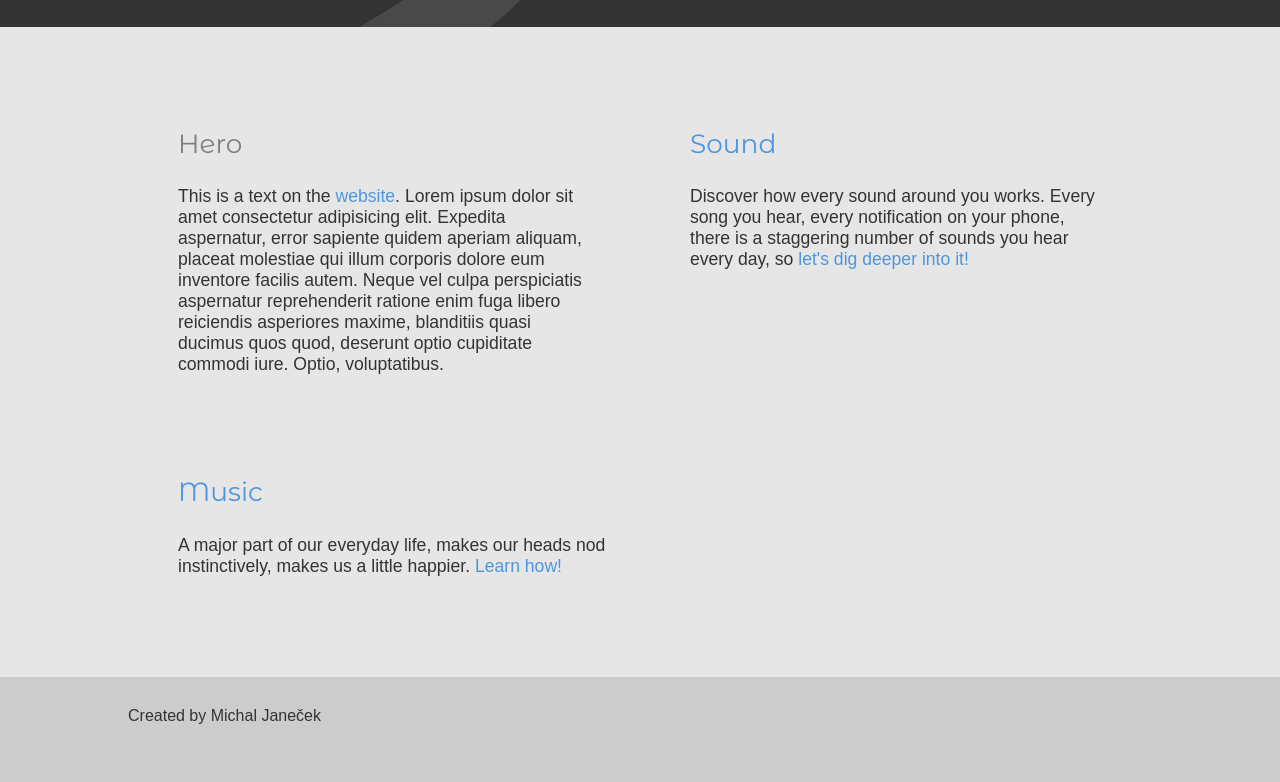
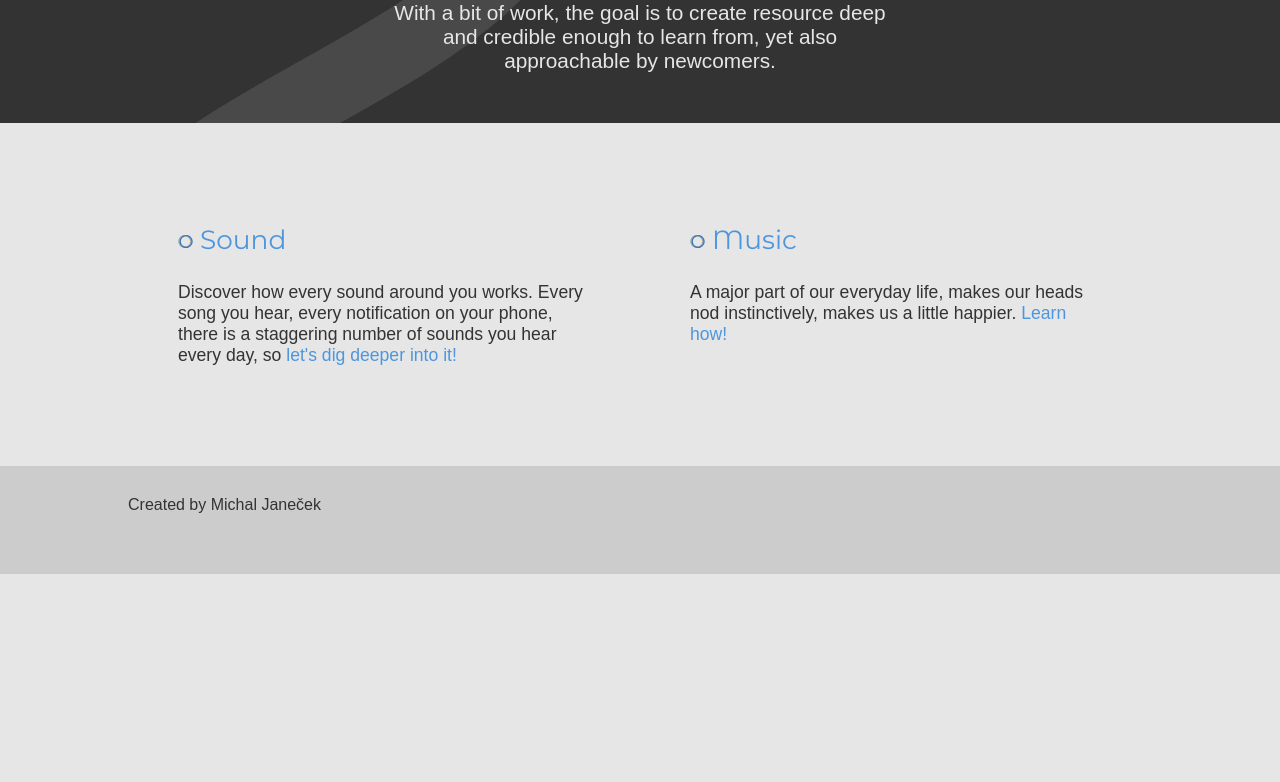
Before and after one commit to NonexistentBeing/AboveAndBeyondMusic, a website: page index.html in a window 1280 px wide. Shown: the part 240-1022 px from the top of the page. After the commit the page ends 814 px from the top, so only its background shows below. Drawn offline with nearby package versions, Linux system fonts and the light colour scheme.

Commit message:
Work on index

```diff
--- a/index.html
+++ b/index.html
@@ -59,28 +59,22 @@
 
             <section class="page__hero">
                 <h1 class="h1--main">Intro</h1>
-                <p>Above and beyond music.</p>
+                <p class="page__hero__paragraph">
+                    Welcome to the library, today we're here to go above and
+                    beyond music. Or well, over the course of time. With a bit
+                    of work, the goal is to create resource deep and credible
+                    enough to learn from, yet also approachable by newcomers.
+                </p>
             </section>
 
             <!-- PAGE CONTENT -->
 
             <section class="page__articles">
                 <article>
-                    <h2>Hero</h2>
-                    <p class="text--paragraph">
-                        This is a text on the <a href="/">website</a>. Lorem
-                        ipsum dolor sit amet consectetur adipisicing elit.
-                        Expedita aspernatur, error sapiente quidem aperiam
-                        aliquam, placeat molestiae qui illum corporis dolore eum
-                        inventore facilis autem. Neque vel culpa perspiciatis
-                        aspernatur reprehenderit ratione enim fuga libero
-                        reiciendis asperiores maxime, blanditiis quasi ducimus
-                        quos quod, deserunt optio cupiditate commodi iure.
-                        Optio, voluptatibus.
-                    </p>
-                </article>
-                <article>
-                    <h2><a href="/sound">Sound</a></h2>
+                    <h2>
+                        <img src="/img/bullet.svg" alt="-" height="15" />
+                        <a href="/sound">Sound</a>
+                    </h2>
                     <p>
                         Discover how every sound around you works. Every song
                         you hear, every notification on your phone, there is a
@@ -89,7 +83,10 @@
                     </p>
                 </article>
                 <article>
-                    <h2><a href="/music">Music</a></h2>
+                    <h2>
+                        <img src="/img/bullet.svg" alt="-" height="15" />
+                        <a href="/music">Music</a>
+                    </h2>
                     <p>
                         A major part of our everyday life, makes our heads nod
                         instinctively, makes us a little happier.
--- a/sass/style.scss
+++ b/sass/style.scss
@@ -86,6 +86,9 @@ a {
     }
 
     &__hero {
+        display: flex;
+        flex-direction: column;
+        align-items: center;
         text-align: center;
         color: $background;
         background-color: $secondary;
@@ -95,6 +98,14 @@ a {
         padding-top: 30px;
         padding-bottom: 50px;
         font-size: 1.3em;
+
+        &__paragraph {
+            margin: 0 25px;
+            max-width: 45ch;
+            @include mixins.mobile {
+                font-size: 0.8em;
+            }
+        }
     }
 
     &__article {
```
Also changed, not shown: css/style.css, img/bullet.svg (added), 1 other file.
